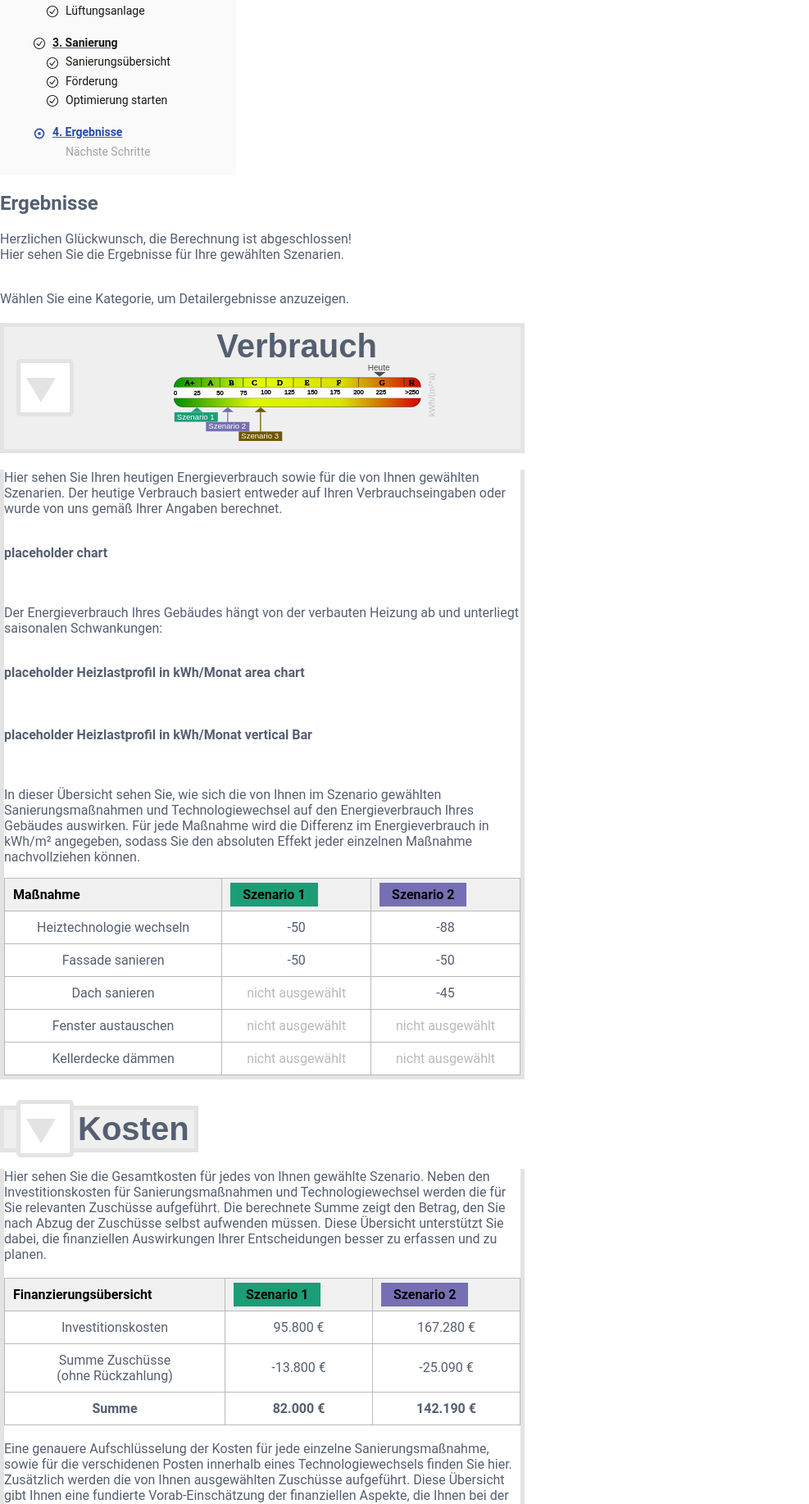
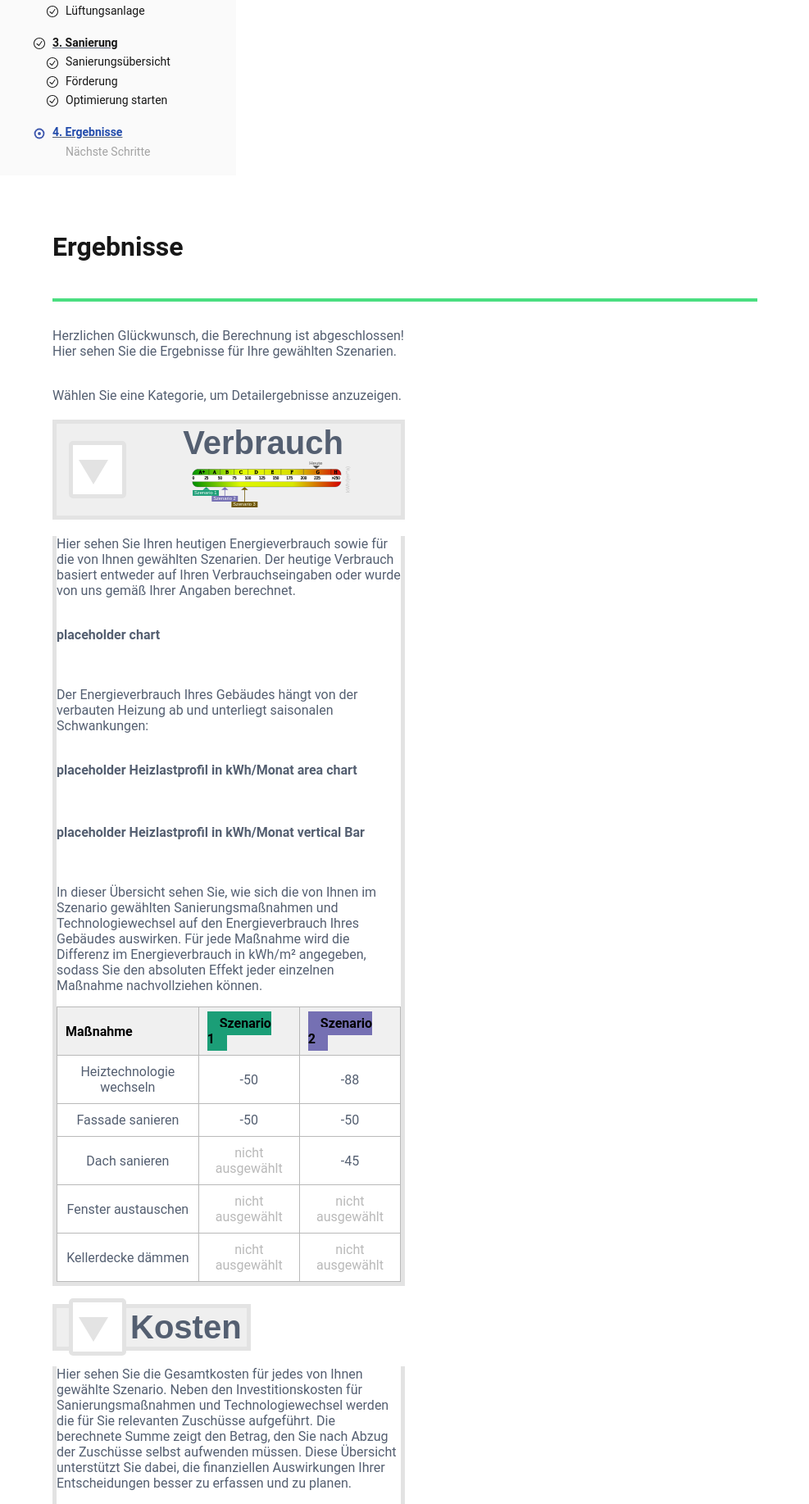
Before and after one commit to rl-institut/bd_app, a Django app: page /results/ in a window 1280 px wide. Shown: the part 488-2323 px from the top of the page at 82% size, without its empty margins (0-987 px from the left). Run offline with Django 5.2, Linux system fonts and the light colour scheme; style sheets or scripts are compiled from the project's sources; parts of the project's set-up code (start-up, migrations or seed data) failed here and were passed over; some libraries are stand-ins or nearby versions.

Commit message:
update results header

```diff
--- a/building_dialouge_webapp/templates/pages/results.html
+++ b/building_dialouge_webapp/templates/pages/results.html
@@ -3,8 +3,13 @@
 {% load static %}
 
 {% block content %}
-  <div class="container my-5">
-    <h2>Ergebnisse</h2>
+  <div class="main-content">
+    <div>
+      <div class="category-header">
+        <h2 class="category-title">
+          <span class="category-title__name">Ergebnisse</span>
+        </h2>
+      </div>
       <div>
         Herzlichen Glückwunsch, die Berechnung ist abgeschlossen!
         <br />
@@ -172,4 +177,5 @@
         </div>
       </div>
     </div>
+  </div>
 {% endblock content %}
```
Lines whose indentation alone changed are shown as unchanged.
